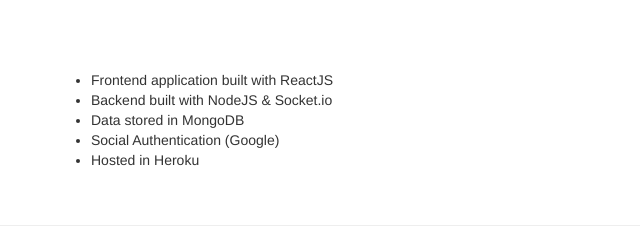
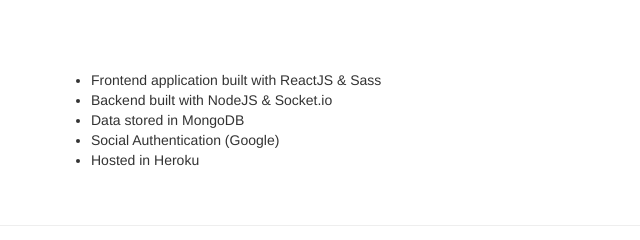
Before and after one commit to kensuka21/kensuka21.github.io, a plain HTML site: page index.html in a window 1280 px wide. Shown: the part 1227-1467 px from the top of the page, 414-1054 px from the left. Drawn offline with nearby package versions, Linux system fonts and the light colour scheme.

Commit message:
Adding description

```diff
--- a/index.html
+++ b/index.html
@@ -134,7 +134,7 @@
               <img src="images/pictures/crypto-meme-logo.png" alt="crypto meme" class="project-image-wide-no-height">
             </a>
             <ul class="project-list">
-              <li> Frontend application built with ReactJS </li>
+              <li> Frontend application built with ReactJS &amp; Sass</li>
               <li> Backend built with NodeJS &amp; Socket.io</li>
               <li> Data stored in MongoDB</li>
               <li> Social Authentication (Google) </li>
```
